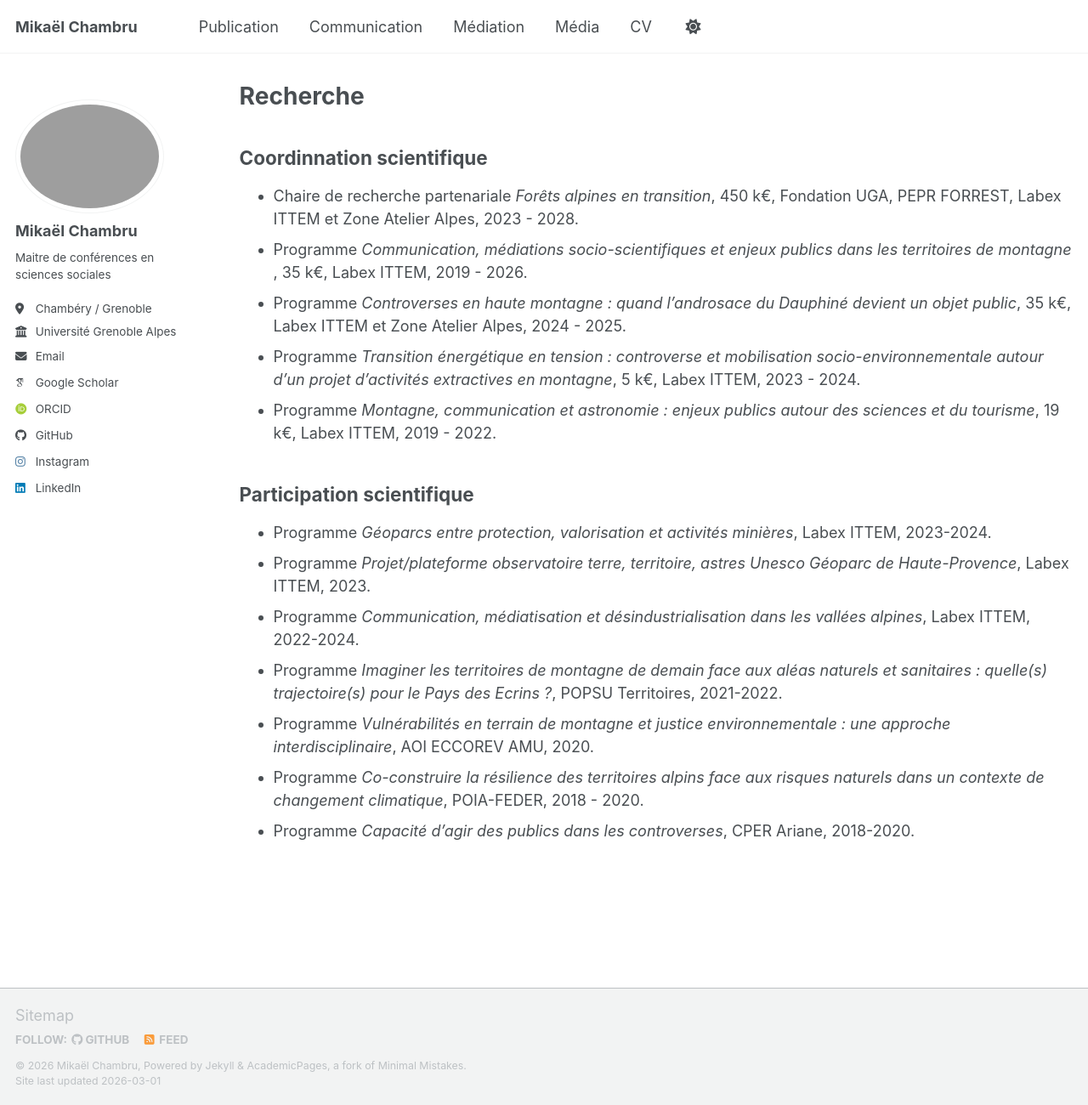
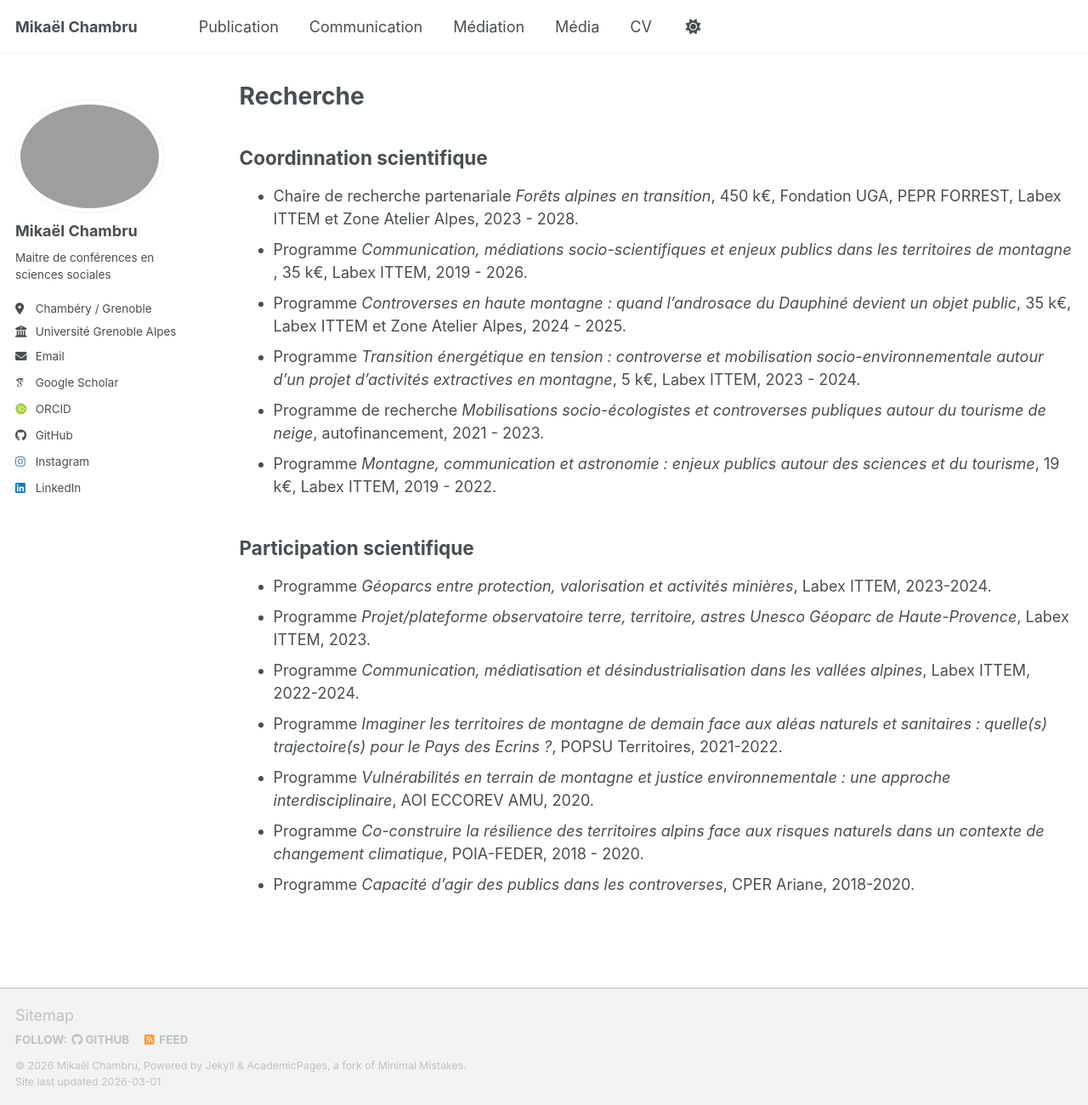
Before and after one commit to mikaelchambru/mikaelchambru.github.io, a Jekyll site: the page built from _pages/recherche.md, in a window 1280 px wide and 1300 px high. Shown: the whole window at 85% size. Built offline with Jekyll 4.4.1, drawn with Linux system fonts in a browser that asks for light colours; some web fonts are replaced; a script bundle is joined from its source files by our own code; library files that are not in the unit come from our copies.

Commit message:
Update recherche.md

```diff
--- a/_pages/recherche.md
+++ b/_pages/recherche.md
@@ -12,6 +12,7 @@ redirect_from:
 * Programme *Communication, médiations socio-scientifiques et enjeux publics dans les territoires de montagne* , 35 k€, Labex ITTEM, 2019 - 2026.
 * Programme *Controverses en haute montagne : quand l’androsace du Dauphiné devient un objet public*, 35 k€, Labex ITTEM et Zone Atelier Alpes, 2024 - 2025.
 * Programme *Transition énergétique en tension : controverse et mobilisation socio-environnementale autour d’un projet d’activités extractives en montagne*, 5 k€, Labex ITTEM, 2023 - 2024.
+* Programme de recherche *Mobilisations socio-écologistes et controverses publiques autour du tourisme de neige*, autofinancement, 2021 - 2023.
 * Programme *Montagne, communication et astronomie : enjeux publics autour des sciences et du tourisme*, 19 k€, Labex ITTEM, 2019 - 2022.
 
 ## Participation scientifique
```
